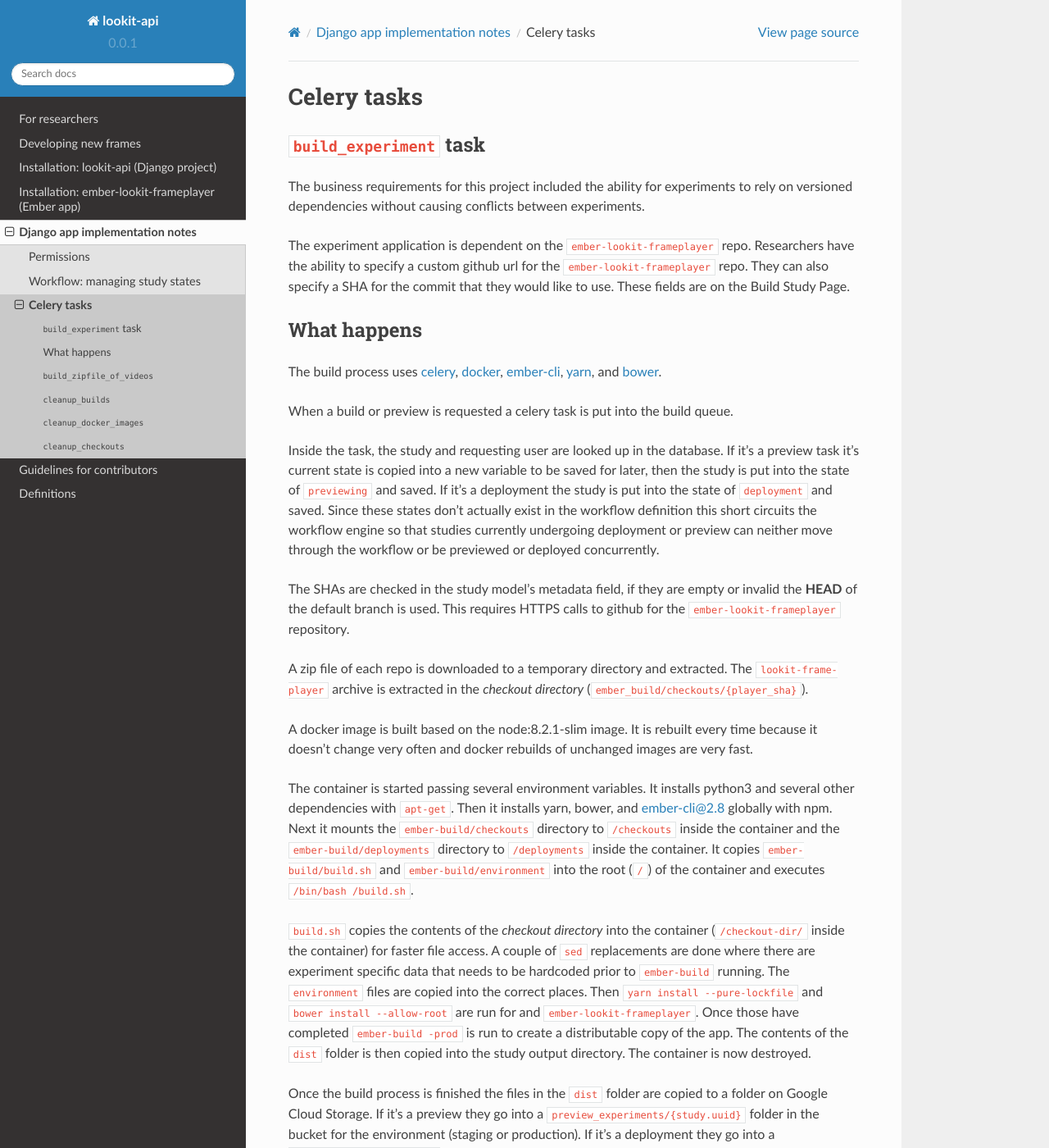
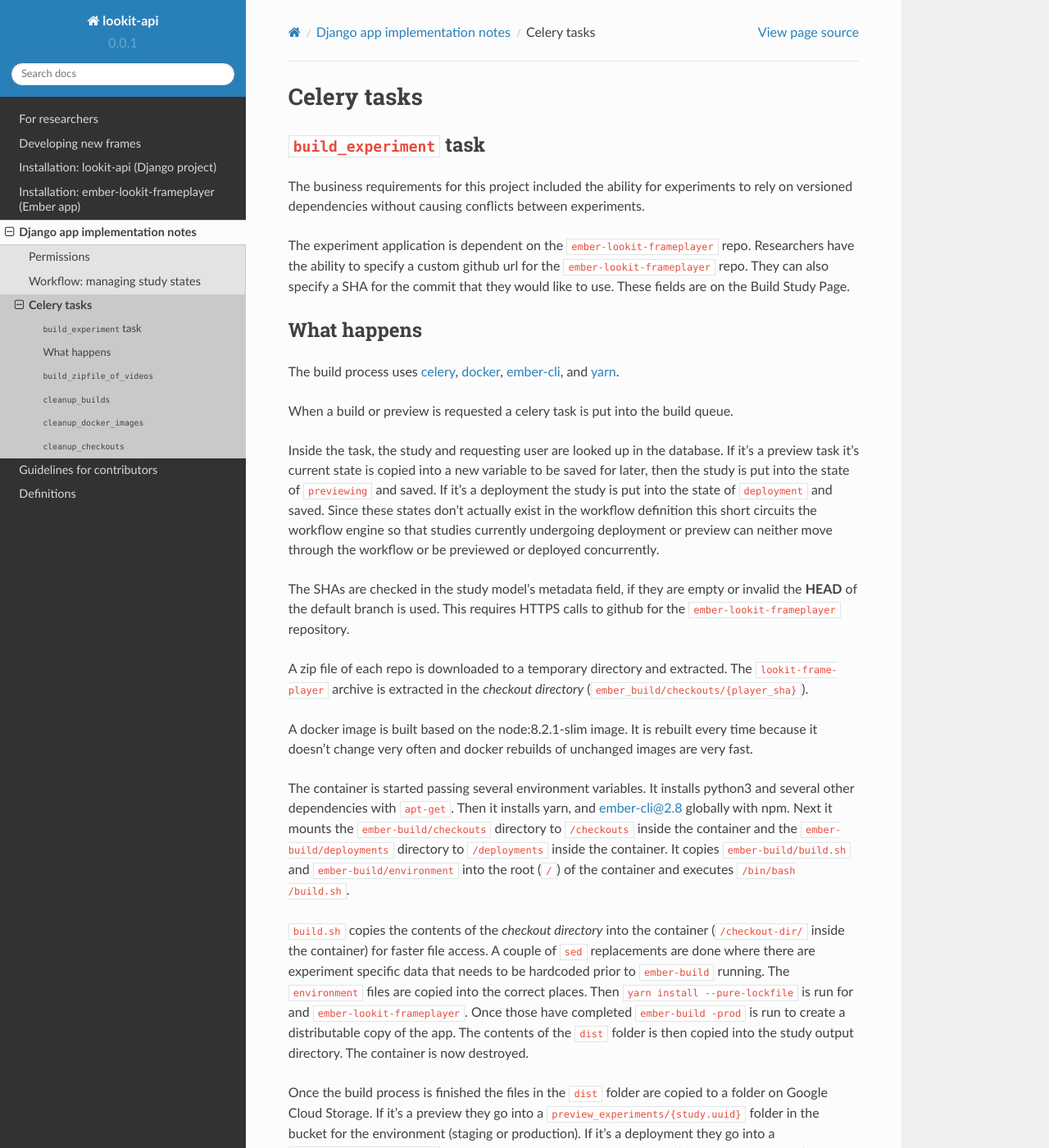
Before and after one commit to lookit/lookit-docs, a Sphinx documentation site: the page built from docs/source/celery_tasks.rst, in a window 1280 px wide and 1400 px high. Shown: the whole window at 82% size. Built offline with Sphinx 7.4.7 and the Read the Docs theme 2.0.0, drawn with Linux system fonts in a browser that asks for light colours.

Commit message:
remove references to bower

```diff
--- a/docs/source/celery_tasks.rst
+++ b/docs/source/celery_tasks.rst
@@ -18,8 +18,8 @@ What happens
 
 The build process uses `celery <http://www.celeryproject.org/>`__,
 `docker <https://www.docker.com/>`__,
-`ember-cli <https://ember-cli.com/>`__,
-`yarn <https://yarnpkg.com/en/>`__, and `bower <https://bower.io/>`__.
+`ember-cli <https://ember-cli.com/>`__, and
+`yarn <https://yarnpkg.com/en/>`__.
 
 When a build or preview is requested a celery task is put into the build
 queue.
@@ -48,7 +48,7 @@ rebuilds of unchanged images are very fast.
 
 The container is started passing several environment variables. It
 installs python3 and several other dependencies with ``apt-get``. Then
-it installs yarn, bower, and ember-cli@2.8 globally with npm. Next it
+it installs yarn, and ember-cli@2.8 globally with npm. Next it
 mounts the ``ember-build/checkouts`` directory to ``/checkouts`` inside
 the container and the ``ember-build/deployments`` directory to
 ``/deployments`` inside the container. It copies
@@ -60,8 +60,7 @@ container (``/checkout-dir/`` inside the container) for faster file
 access. A couple of ``sed`` replacements are done where there are
 experiment specific data that needs to be hardcoded prior to
 ``ember-build`` running. The ``environment`` files are copied into the
-correct places. Then ``yarn install --pure-lockfile`` and
-``bower install --allow-root`` are run for and
+correct places. Then ``yarn install --pure-lockfile`` is run for and
 ``ember-lookit-frameplayer``. Once those have completed ``ember-build -prod``
 is run to create a distributable copy of the app. The contents of the
 ``dist`` folder is then copied into the study output directory. The
```
Also changed, not shown: docs/source/ember-app-installation.rst (+2 -6 lines).
